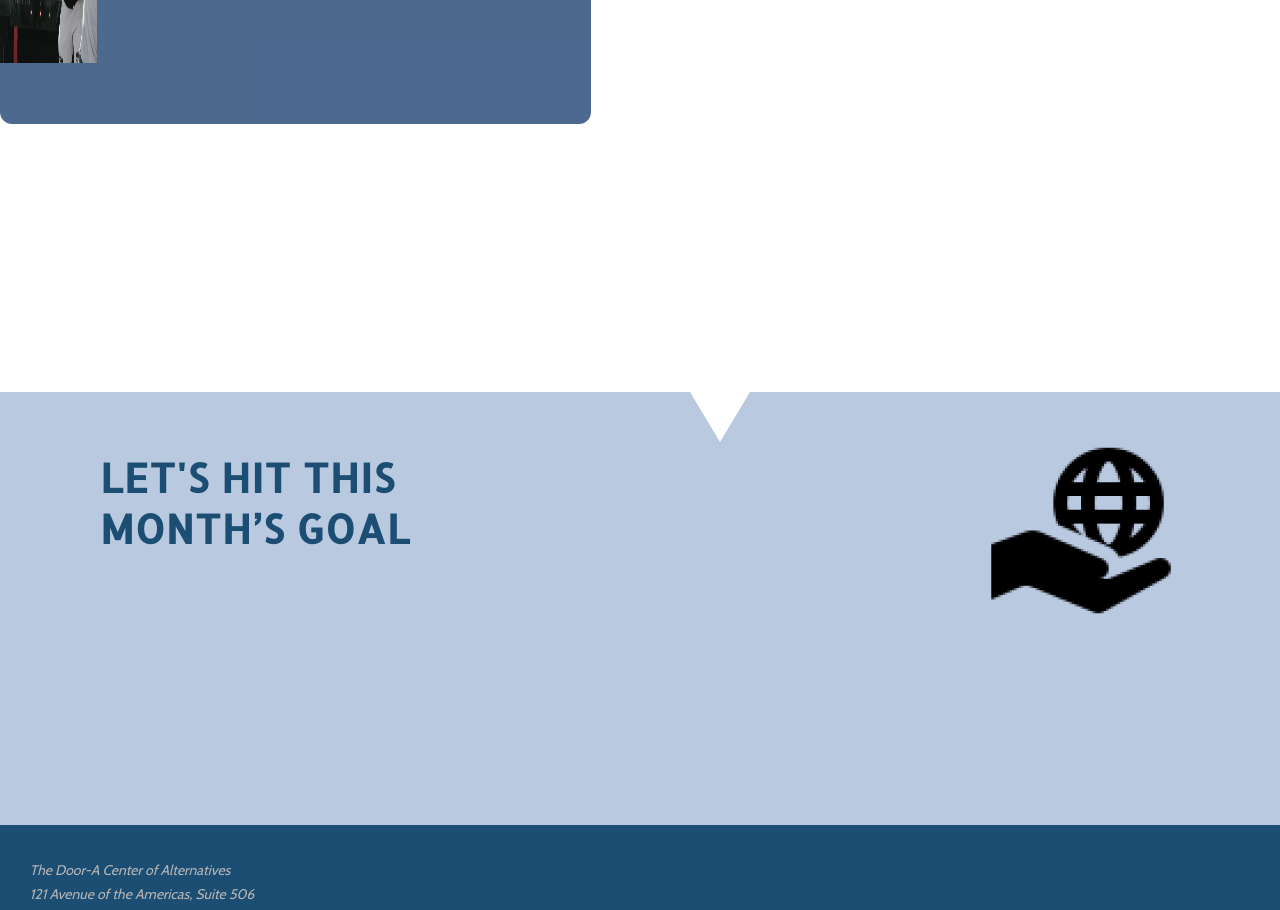
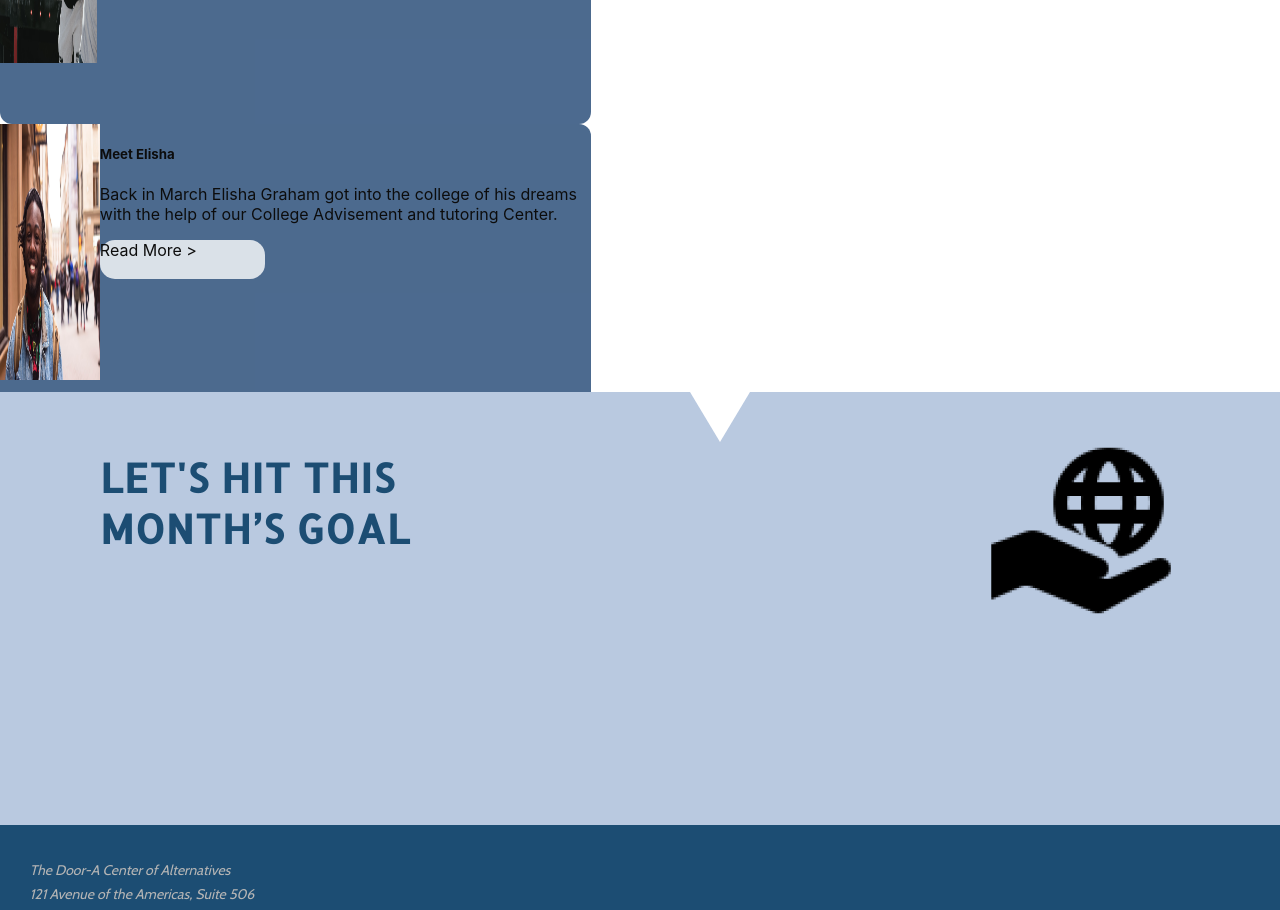
Before and after one commit to Ricomitch/The-Door, a React (Create React App) app in the folder client/: page /get-involved in a window 1280 px wide. Shown: the part 1740-2650 px from the top of the page. Built offline with nearby package versions, Linux system fonts and the light colour scheme; a web font is replaced by a local one.

Commit message:
impact card progress 2

```diff
--- a/client/src/components/GetInvolved/ImpactGetInvolved.jsx
+++ b/client/src/components/GetInvolved/ImpactGetInvolved.jsx
@@ -10,6 +10,7 @@ function ImpactGetInvolved() {
   return (
     <div className='impact-get-involved-div'>
       <ImpactCard image={impactCardImage1} text={impactTexts.ImpactCard1} />
+      <ImpactCard image={impactCardImage2} text={impactTexts.ImpactCard2} />
     </div>
   )
 }
```
